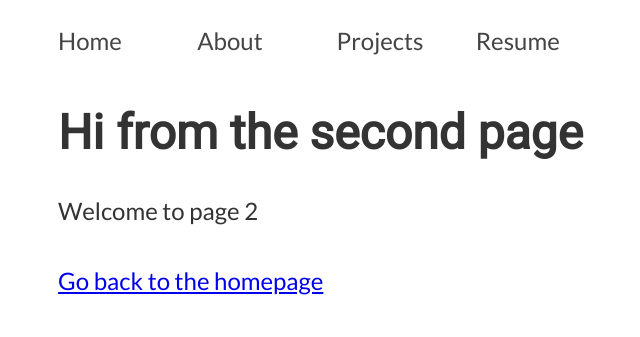
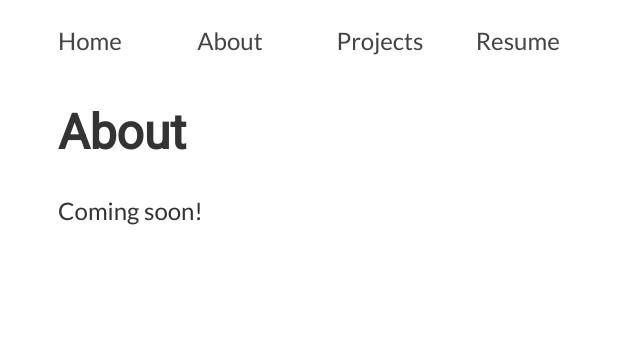
Before and after one commit to ZorvyY/zorvyy.github.io, a Gatsby site: page /about in a window 1280 px wide. Shown: the whole page, without its empty margins (128-768 px from the left). Built offline with nearby package versions, Linux system fonts and the light colour scheme; Gatsby itself is replaced by a stand-in of ours; a web font is replaced by a local one.

Commit message:
edit about and projects page

```diff
--- a/package.json
+++ b/package.json
@@ -34,6 +34,7 @@
     "typography-theme-wordpress-2016": "^0.16.19"
   },
   "devDependencies": {
+    "gh-pages": "^2.0.1",
     "prettier": "^1.18.2"
   },
   "keywords": [
@@ -46,7 +47,8 @@
     "format": "prettier --write src/**/*.{js,jsx}",
     "start": "npm run develop",
     "serve": "gatsby serve",
-    "test": "echo \"Write tests! -> https://gatsby.dev/unit-testing\""
+    "test": "echo \"Write tests! -> https://gatsby.dev/unit-testing\"",
+    "deploy": "gatsby build && gh-pages -d public -b master"
   },
   "repository": {
     "type": "git",
--- a/src/pages/about.js
+++ b/src/pages/about.js
@@ -4,13 +4,13 @@ import { Link } from "gatsby"
 import Layout from "../components/layout"
 import SEO from "../components/seo"
 
-const SecondPage = () => (
+const About = () => (
   <Layout>
     <SEO title="About | Zoravur Singh" />
-    <h1>Hi from the second page</h1>
-    <p>Welcome to page 2</p>
-    <Link to="/">Go back to the homepage</Link>
+    <h1>About</h1>
+    <p>Coming soon!</p>
+    {/* <Link to="/">Go back hom</Link> */}
   </Layout>
 )
 
-export default SecondPage
+export default About
--- a/src/pages/projects.js
+++ b/src/pages/projects.js
@@ -21,8 +21,6 @@ const ProjectItemBox = styled.div`
   margin: 0 0 1em;
   box-shadow: 0px 0px 10px 0px rgba(0,0,0,0.2);
 `
-
-// const IconLinkTray = styled.div``
 
 const ProjectHeader = styled.div`
   display: flex;
@@ -67,7 +65,6 @@ const ProjectsPage = ({ data }) => {
       <ProjectList>
         {repos.map(Project)}
       </ProjectList>
-      <Link to="/">Go back to the homepage</Link>
     </Layout>
   )
 }
```
Also changed, not shown: 1 other file.
